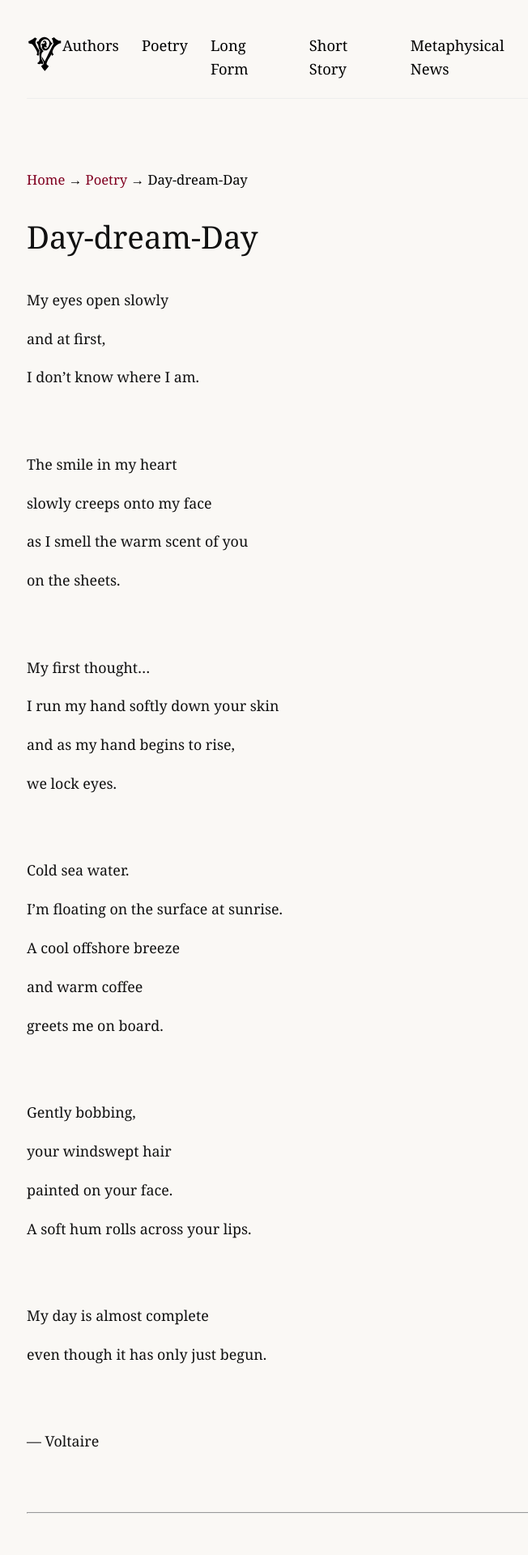
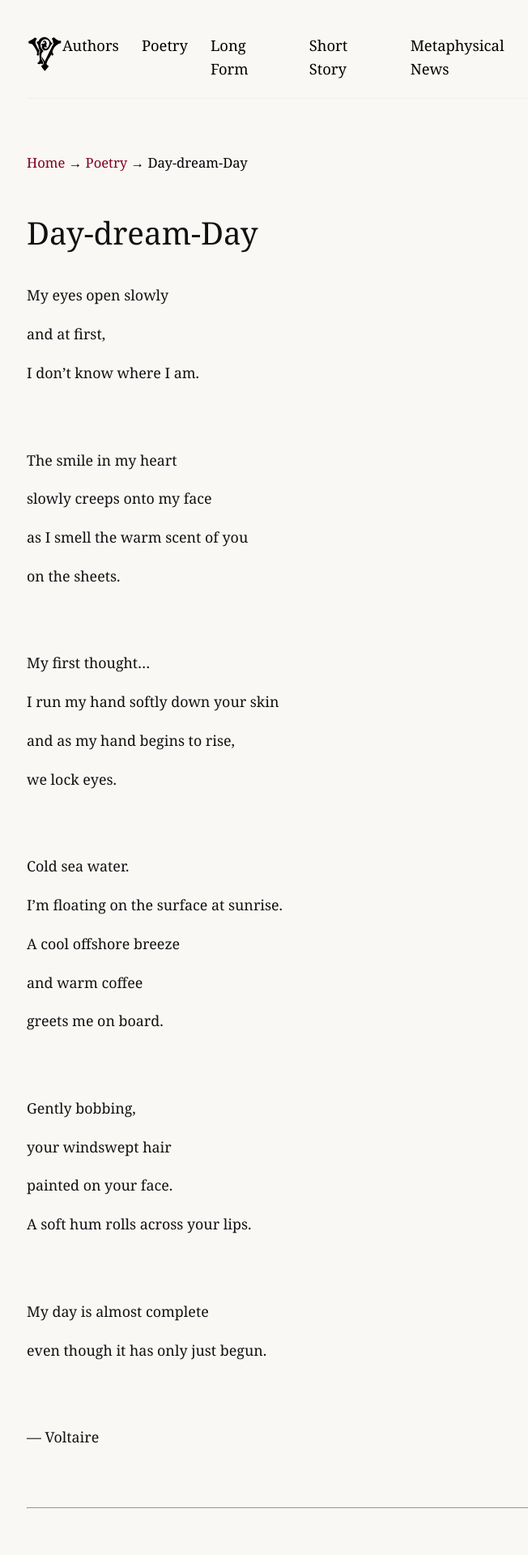
Before and after one commit to charlesvoltaire-public/charlesvoltaire-public.github.io, a Jekyll site: the page built from charles-voltaire/day-dream-day.md, in a window 1280 px wide. Shown: the top 1920 px of the page at 81% size, without its empty margins (287-939 px from the left). Built offline with Jekyll 4.4.1, drawn with Linux system fonts in a browser that asks for light colours.

Commit message:
Update style.css

```diff
--- a/assets/css/style.css
+++ b/assets/css/style.css
@@ -135,22 +135,28 @@ footer { padding-top: 2rem; border-top: 1px solid #eee; font-size: .85em; color:
   color: #000 !important;
 }
 
-/* Make every page at least 100vh tall — clean, minimal, works everywhere */
+/* FINAL: full viewport height + perfect spacing after header */
 html, body {
   min-height: 100vh !important;
 }
 
-/* Ensure the layout stretches to fill the height */
 body {
   display: flex !important;
   flex-direction: column !important;
 }
 
 main {
-  flex: 1 !important;        /* this pushes the footer to the bottom */
+  flex: 1 !important;
+  margin-top: 0 !important;           /* removes any accidental top margin */
 }
 
-/* Optional: give footer a little breathing room when content is short */
+/* Breadcrumbs sit close to header — ~1.5 line-heights */
+.breadcrumb {
+  margin-top: 1.8rem !important;      /* exactly the spacing you want */
+  margin-bottom: 2.4rem !important;
+}
+
+/* Footer breathing room when content is short */
 footer {
   padding: 3rem 0 2rem !important;
 }
```
